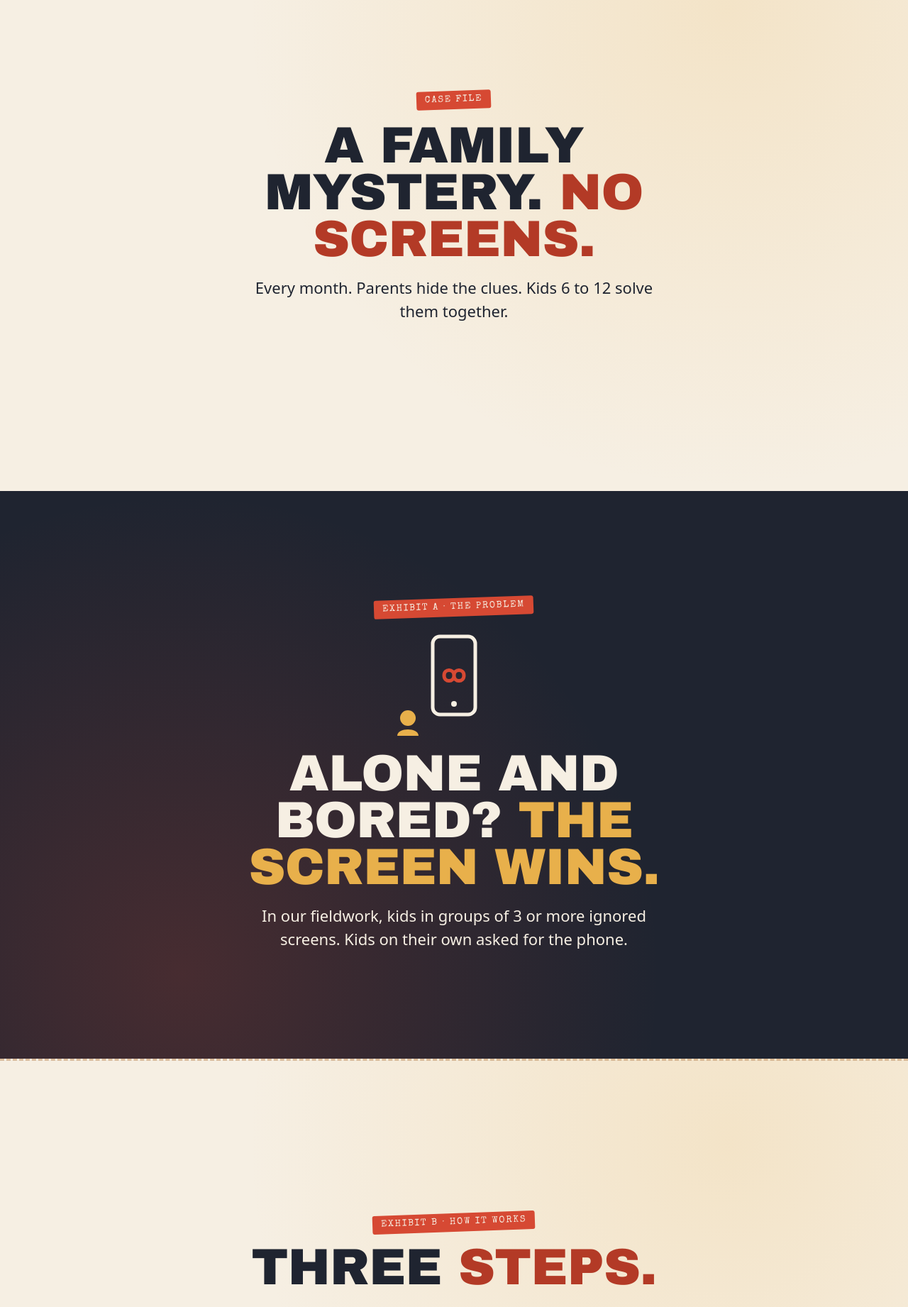
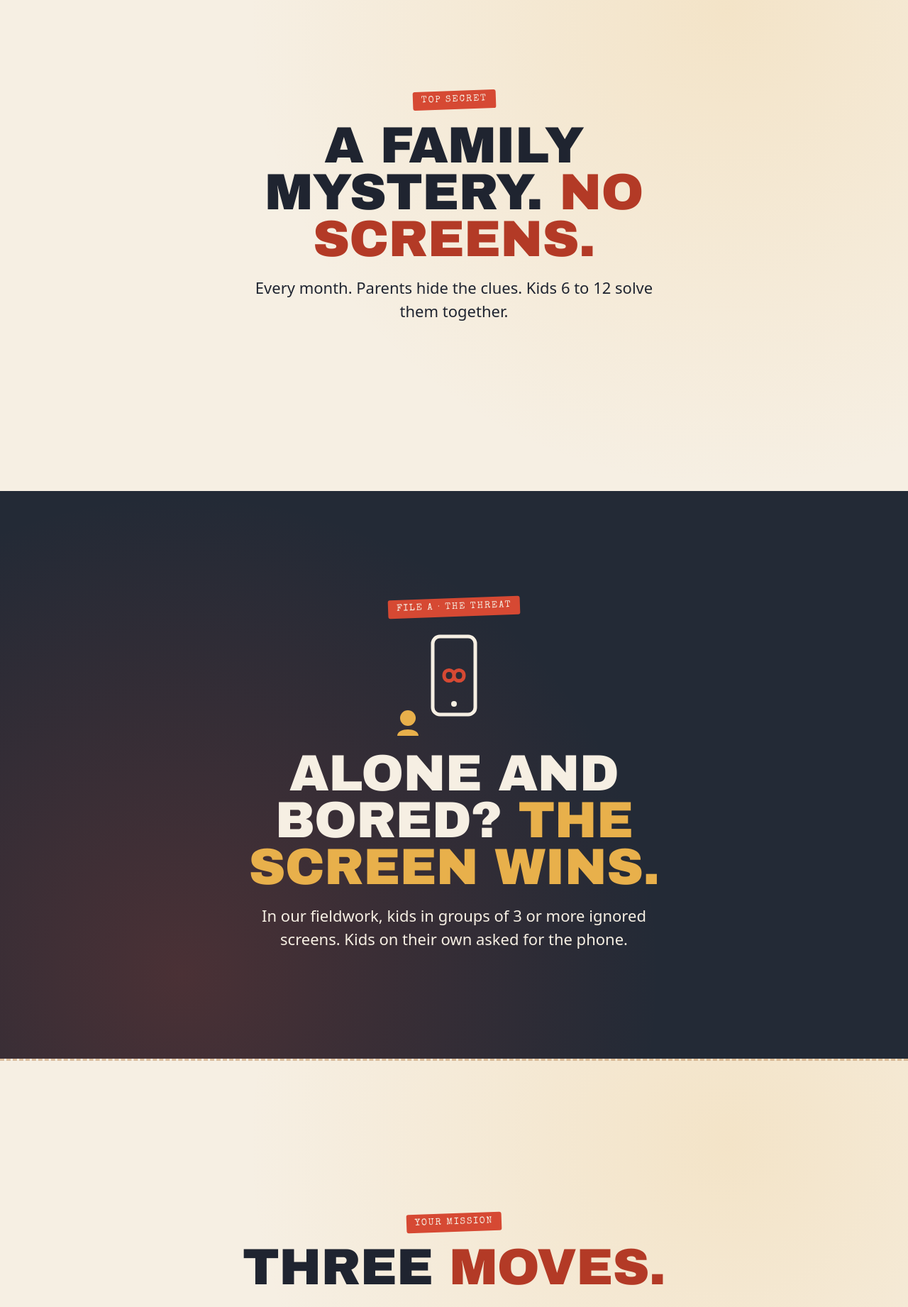
Before and after one commit to juanfe1206/escape-box, a plain HTML site: page index.html in a window 1280 px wide. Shown: the part 2560-4402 px from the top of the page at 71% size. Drawn offline with nearby package versions, Linux system fonts and the light colour scheme.

Commit message:
Update site
Co-Authored-By: Claude Opus 5.5 <noreply@anthropic.com>

```diff
--- a/index.html
+++ b/index.html
@@ -29,13 +29,13 @@
 
 <main id="top">
   <section class="panel intro">
-    <p class="tag rv">Case file</p>
+    <p class="tag rv">Top secret</p>
     <h1 class="rv">A family mystery. <em>No screens.</em></h1>
     <p class="sub rv">Every month. Parents hide the clues. Kids 6 to 12 solve them together.</p>
   </section>
 
   <section class="panel dark problem">
-    <p class="tag rv">Exhibit A &middot; The problem</p>
+    <p class="tag rv">File A &middot; The threat</p>
     <svg class="art rv" viewBox="0 0 200 150" aria-hidden="true">
       <rect x="70" y="10" width="60" height="110" rx="10" fill="none" stroke="#F6EFE3" stroke-width="5"/>
       <path d="M86 65c0-10 14-10 14 0s14 10 14 0-14-10-14 0-14 10-14 0z" fill="none" stroke="#D64933" stroke-width="5"/>
@@ -47,8 +47,8 @@
   </section>
 
   <section class="panel how">
-    <p class="tag rv">Exhibit B &middot; How it works</p>
-    <h2 class="rv">Three <em>steps.</em></h2>
+    <p class="tag rv">Your mission</p>
+    <h2 class="rv">Three <em>moves.</em></h2>
     <ol class="steps">
       <li class="rv"><svg viewBox="0 0 48 48" aria-hidden="true"><path d="M6 18l18-8 18 8v20l-18 8-18-8z" fill="#C89B6D" stroke="#1F2430" stroke-width="2.5" stroke-linejoin="round"/><path d="M6 18l18 8 18-8M24 26v20" fill="none" stroke="#1F2430" stroke-width="2.5"/><text x="24" y="22" font-size="11" text-anchor="middle" fill="#D64933" font-family="Archivo Black">?</text></svg><b>The box arrives</b><span>A new case every month.</span></li>
       <li class="rv"><svg viewBox="0 0 48 48" aria-hidden="true"><rect x="8" y="12" width="26" height="18" rx="2" fill="#F6EFE3" stroke="#1F2430" stroke-width="2.5"/><path d="M8 12l13 10 13-10" fill="none" stroke="#1F2430" stroke-width="2.5"/><path d="M28 30l12 12" stroke="#D64933" stroke-width="4" stroke-linecap="round"/></svg><b>Parents hide the clues</b><span>Around the house.</span></li>
@@ -57,7 +57,7 @@
   </section>
 
   <section class="panel kraft inside">
-    <p class="tag rv">Exhibit C &middot; What's inside</p>
+    <p class="tag rv">File C &middot; Equipment</p>
     <h2 class="rv">In the <em>box.</em></h2>
     <ul class="cards">
       <li class="rv"><svg viewBox="0 0 48 48" aria-hidden="true"><rect x="13" y="5" width="22" height="38" rx="4" fill="#F6EFE3" stroke="#1F2430" stroke-width="2.5"/><circle cx="20" cy="18" r="3" fill="#D64933"/><circle cx="28" cy="26" r="3" fill="#2F7F86"/><circle cx="20" cy="32" r="3" fill="#E8B04B"/></svg><b>Pocket games</b><span>Quick, no setup.</span></li>
@@ -67,7 +67,7 @@
   </section>
 
   <section class="panel pay">
-    <p class="tag rv">Exhibit D &middot; Price</p>
+    <p class="tag rv">File D &middot; Price</p>
     <h2 class="rv">Pay what you <em>can.</em></h2>
     <div class="scale rv" aria-hidden="true"><span class="free">Free</span><span class="mid">A little</span><span class="more">More</span></div>
     <p class="sub rv">Families who pay more fund free boxes. Every family gets the same box.</p>
--- a/styles.css
+++ b/styles.css
@@ -1,4 +1,4 @@
-:root{--cream:#F6EFE3;--paper:#FFF9EF;--ink:#1F2430;--kraft:#C89B6D;--kraft-d:#9C7148;--red:#D64933;--red-d:#B33A26;--mustard:#E8B04B;--teal:#2F7F86}
+:root{--cream:#F6EFE3;--paper:#FFF9EF;--ink:#1F2430;--navy:#232A36;--kraft:#C89B6D;--kraft-d:#9C7148;--red:#D64933;--red-d:#B33A26;--mustard:#E8B04B;--teal:#2F7F86}
 *{box-sizing:border-box}
 html{-webkit-text-size-adjust:100%}
 body{margin:0;background:var(--cream);color:var(--ink);font:17px/1.5 system-ui,-apple-system,"Segoe UI",Roboto,sans-serif;overflow-x:hidden}
@@ -13,7 +13,7 @@ h1,h2,.steps b,.cards b{font-family:"Archivo Black",Impact,sans-serif;font-weigh
 .panel{min-height:100vh;min-height:100svh;display:flex;flex-direction:column;justify-content:center;align-items:center;text-align:center;padding:56px 16px;position:relative;overflow:hidden;background:radial-gradient(circle at 80% 15%,rgba(232,176,75,.18),transparent 55%) var(--cream)}
 .panel>*{max-width:720px;width:100%}
 .panel::before{content:"";position:absolute;left:0;right:0;top:0;border-top:3px dashed var(--kraft);opacity:.6}
-.dark{background:radial-gradient(circle at 20% 85%,rgba(214,73,51,.22),transparent 55%) var(--ink);color:var(--cream)}
+.dark{background:radial-gradient(circle at 20% 85%,rgba(214,73,51,.22),transparent 55%) var(--navy);color:var(--cream)}
 .dark::before{display:none}
 .kraft{background:radial-gradient(circle at 15% 10%,rgba(255,255,255,.22),transparent 50%) var(--kraft)}
 .kraft::before{display:none}
```
